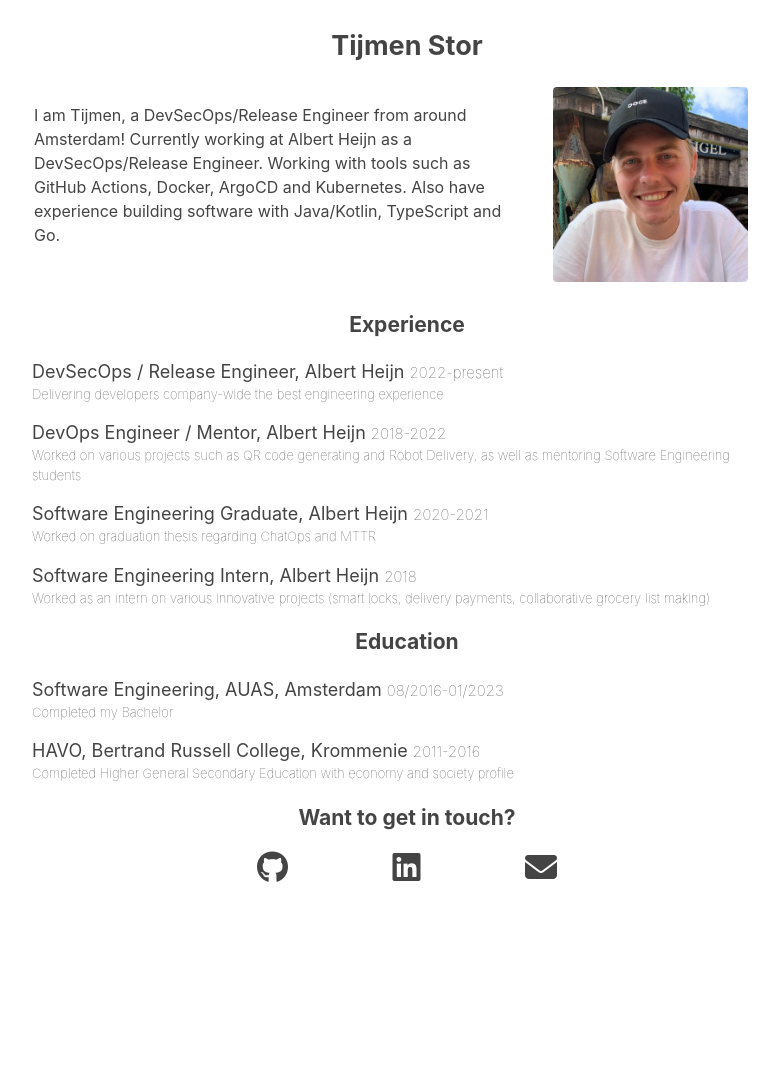
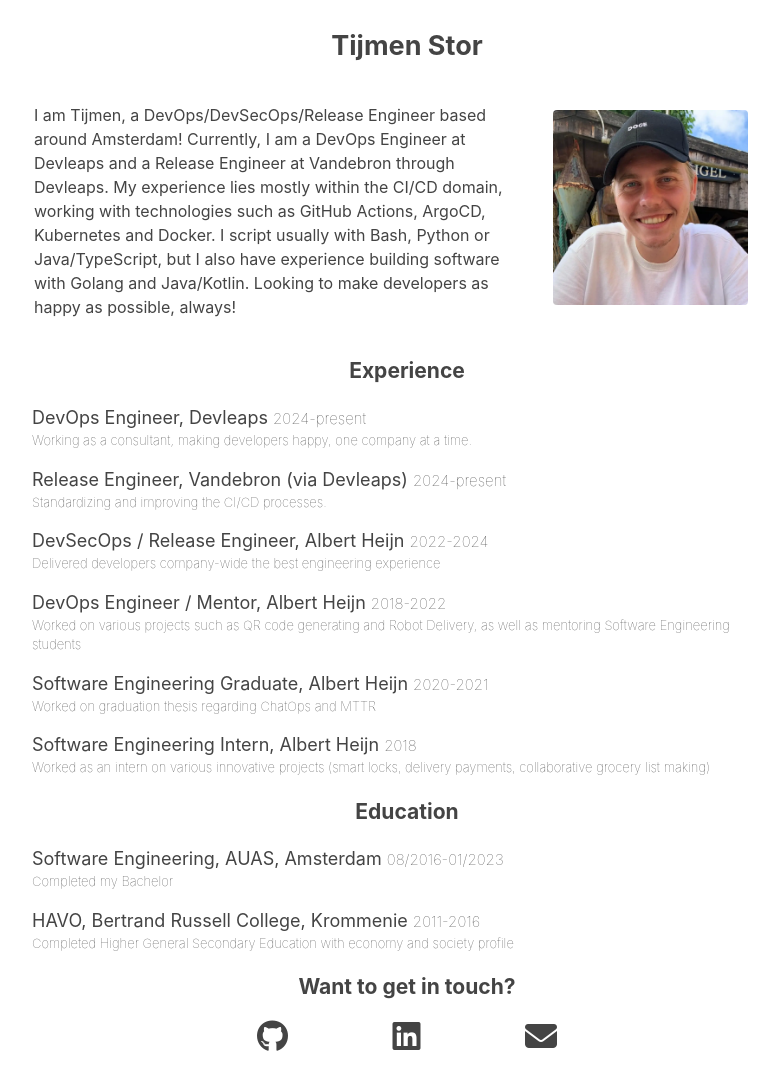
Before and after one commit to tijmenstor/tijmenstor.github.io, a Jekyll site: the page built from index.md, in a window 1280 px wide. Shown: the whole page, without its empty margins (233-1012 px from the left). Built offline with Jekyll 4.4.1, drawn with Linux system fonts in a browser that asks for light colours; nearby versions of some CDN libraries; before the commit the page ends 915 px from its top, so only the background shows below that.

Commit message:
feat: Update to current state

```diff
--- a/Gemfile
+++ b/Gemfile
@@ -1,10 +1,10 @@
 source "https://rubygems.org"
 gem "github-pages", group: :jekyll_plugins
-gem "nokogiri", ">= 1.11.0.rc4"
+gem "nokogiri", ">= 1.16.7"
 # Windows and JRuby does not include zoneinfo files, so bundle the tzinfo-data gem
 # and associated library.
 platforms :mingw, :x64_mingw, :mswin, :jruby do
-  gem "tzinfo", "~> 1.2"
+  gem "tzinfo", "~> 2.0.6"
   gem "tzinfo-data"
 end
 
--- a/_config.yml
+++ b/_config.yml
@@ -4,9 +4,9 @@
 author: Tijmen Stor
 baseurl: ""
 url: "https://tijmen.dev" # the base hostname & protocol for your site, e.g. http://example.com
-github_username: Tijmen34
-instagram_username: tijmen_075
-obfuscatedMail: javascript:location='mailto:\u0074\u0069\u006a\u006d\u0065\u006e\u0040\u0073\u0074\u006f\u0072\u002e\u0064\u0065\u0076';void 0
+github_url: https://github.com/tijmenstor
+linkedin_url: https://www.linkedin.com/in/tijmen-stor
+obfuscated_mail: javascript:location='mailto:\u0074\u0069\u006a\u006d\u0065\u006e\u0040\u0073\u0074\u006f\u0072\u002e\u0064\u0065\u0076';void 0
 
 exclude:
   - .sass-cache/
--- /dev/null
+++ b/_data/intro.yml
@@ -0,0 +1,5 @@
+text: |
+  I am Tijmen, a DevOps/DevSecOps/Release Engineer based around Amsterdam! Currently, I am a DevOps Engineer at Devleaps and a Release Engineer at Vandebron through Devleaps.
+  My experience lies mostly within the CI/CD domain, working with technologies such as GitHub Actions, ArgoCD, Kubernetes and Docker.
+  I script usually with Bash, Python or Java/TypeScript, but I also have experience building software with Golang and Java/Kotlin.
+  Looking to make developers as happy as possible, always!
--- a/_data/work-experience.yml
+++ b/_data/work-experience.yml
@@ -1,17 +1,31 @@
 data:
+  - job: DevOps Engineer
+    company: Devleaps
+    time-span: 2024-present
+    description: Working as a consultant, making developers happy, one company at a time.
+    website: https://devleaps.nl
+  - job: Release Engineer
+    company: Vandebron (via Devleaps)
+    time-span: 2024-present
+    description: Standardizing and improving the CI/CD processes.
+    website: https://vandebron.nl
   - job: DevSecOps / Release Engineer
     company: Albert Heijn
-    time-span: 2022-present
-    description: Delivering developers company-wide the best engineering experience
+    time-span: 2022-2024
+    description: Delivered developers company-wide the best engineering experience
+    website: https://ah.nl
   - job: DevOps Engineer / Mentor
     company: Albert Heijn
     time-span: 2018-2022
     description: Worked on various projects such as QR code generating and Robot Delivery, as well as mentoring Software Engineering students
+    website: https://ah.nl
   - job: Software Engineering Graduate
     company: Albert Heijn
     time-span: 2020-2021
     description: Worked on graduation thesis regarding ChatOps and MTTR
+    website: https://ah.nl
   - job: Software Engineering Intern
     company: Albert Heijn
     time-span: 2018
     description: Worked as an intern on various innovative projects (smart locks, delivery payments, collaborative grocery list making)
+    website: https://ah.nl
--- a/_layouts/default.html
+++ b/_layouts/default.html
@@ -15,10 +15,7 @@
     <div class="row">
       <div class="left">
         <p class="intro-text">
-          I am Tijmen, a DevSecOps/Release Engineer from around Amsterdam!
-          Currently working at Albert Heijn as a DevSecOps/Release Engineer.
-          Working with tools such as GitHub Actions, Docker, ArgoCD and Kubernetes.
-          Also have experience building software with Java/Kotlin, TypeScript and Go.
+          {{ site.data.intro.text}}
         </p>
       </div>
       <div class="right center-img-col">
@@ -29,7 +26,7 @@
     <h3>Experience</h3>
     <ul>
       {% for item in site.data.work-experience.data %}
-      <li class="list-top-margin outer-list-text">{{ item.job }}, {{ item.company }} <span>{{ item.time-span }}</span></li>
+      <li class="list-top-margin outer-list-text">{{ item.job }}, <a href="{{ item.website }}" target="_blank">{{ item.company }}</a> <span>{{ item.time-span }}</span></li>
       <li class="inner-list-text">{{ item.description }}</li>
       {% endfor %}
     </ul>
@@ -45,13 +42,13 @@
     <div class="contact-me">
       <ul id="contact-ul">
         <li>
-          <a target="_blank" rel="noreferrer noopener" href="https://github.com/{{ site.github_username }}"><i class="fab fa-2x fa-github icon"></i></a>
+          <a target="_blank" rel="noreferrer noopener" href="{{ site.github_url }}"><i class="fab fa-2x fa-github icon"></i></a>
         </li>
         <li>
-          <a target="_blank" rel="noreferrer noopener" href="https://www.linkedin.com/in/tijmen-stor/"><i class="fab fa-2x fa-linkedin icon"></i></a>
+          <a target="_blank" rel="noreferrer noopener" href="{{ site.linkedin_url }}"><i class="fab fa-2x fa-linkedin icon"></i></a>
         </li>
         <li>
-          <a href="{{ site.obfuscatedMail }}"><i class="fas fa-2x fa-envelope icon"></i></a>
+          <a href="{{ site.obfuscated_mail }}"><i class="fas fa-2x fa-envelope icon"></i></a>
         </li>
       </ul>
     </div>
--- a/_sass/main.scss
+++ b/_sass/main.scss
@@ -103,6 +103,13 @@
   max-height: 75%;
   border-radius: 4px;
 }
+
+a {
+  color: inherit;
+  text-decoration: none;
+}
+
+
 /* Responsive layout - when the screen is less than 600px wide, make the two columns stack on top of each other instead of next to each other */
 @media screen and (max-width: 600px) {
   li {
```
Also changed, not shown: Gemfile.lock.
